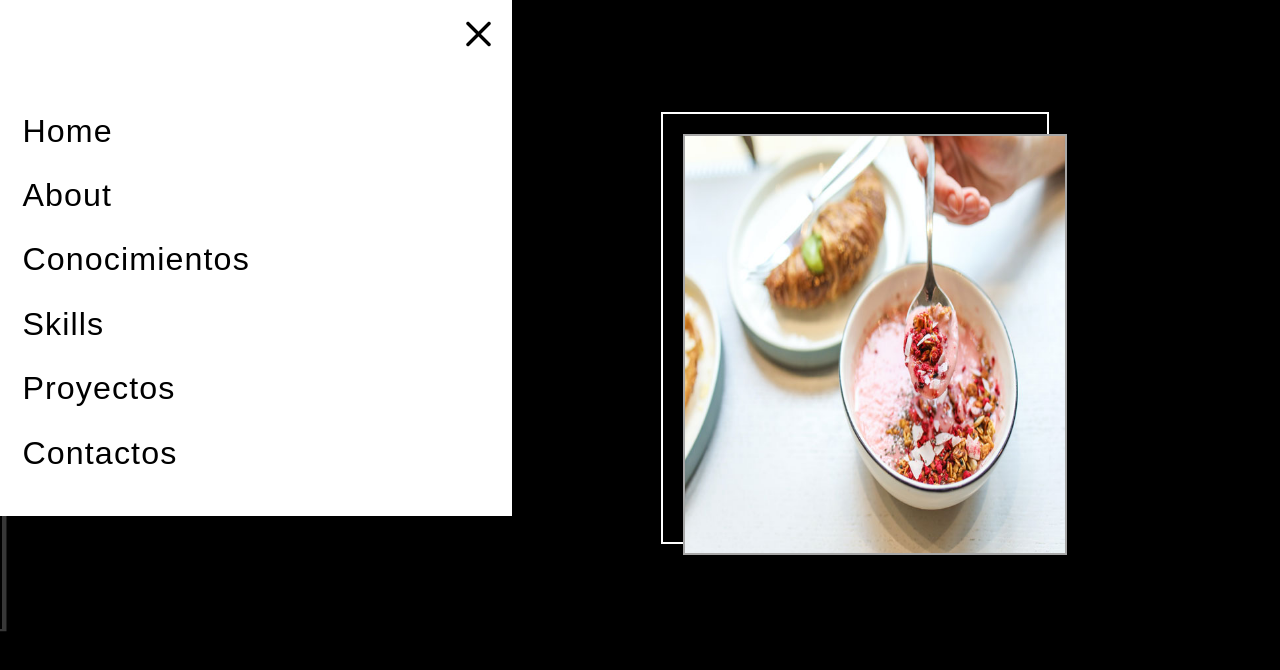
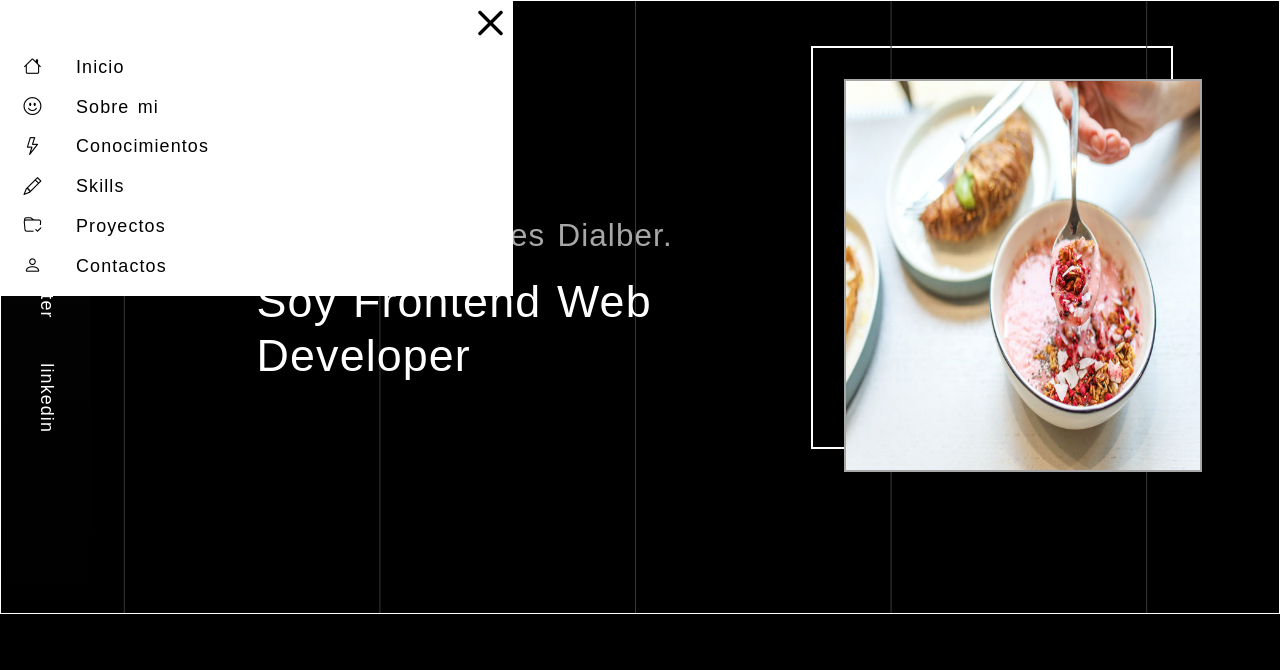
Before and after one commit to Dialber/Dialber.github.io, an Angular app: page / in a window 1280 px wide. Both pictures are taken after a click on the button 51 px from the left and 73 px from the top of the page. Shown: the top 670 px of the page. Built offline with nearby package versions, Linux system fonts and the light colour scheme.

Commit message:
REFACTOR: Cambios en el header y el menu
Cambios en el comportamiento del menu,header adaptado a todos los dispositivos

```diff
--- a/src/app/header-module/components/header/header.component.html
+++ b/src/app/header-module/components/header/header.component.html
@@ -1,6 +1,10 @@
 <header class="header">
-    <app-menu *ngIf="hide"></app-menu>
+    <app-menu *ngIf="hide" class="appMenu"></app-menu>
+    <div class="containerMenu">
         <button class="bi bi-list-nested menu" (click)=showMenu()></button>
+        <app-social-media></app-social-media>
+    </div>
+    <div class="data">
         <div class="container">
             <p class="nombre">{{nombre}}</p>
             <h1 class="h1">{{h1}}</h1>
@@ -8,5 +12,6 @@
         <div class="personal">
             <img class="img" src="assets/img/small.jpg" alt="" srcset="">
         </div>
+    </div>
     <a href="" class="contact">{{contact}}</a>
 </header>
--- a/src/app/header-module/components/header/header.component.scss
+++ b/src/app/header-module/components/header/header.component.scss
@@ -3,23 +3,35 @@
     position: relative;
     display: flex;
     flex-direction: column;
-    justify-content: space-between;
-    align-items: center;
-    padding-top: 2rem;
-    >*{
-        margin-bottom: 3rem;
-    }
+    justify-content: flex-start;
+    align-items: flex-start;
     &::after{
         content: "";
         height: 100%;
         width: .1rem;
-        box-shadow: .1rem 0 0 .1rem $color-lines;
         position: absolute;
         top: 0;
         left: 0;
     }
     .menu{
-        margin-bottom: 1rem;
+        margin: 1.2rem 0 3rem 1rem;
+    }
+}
+
+.containerMenu{
+    margin: 0;
+    flex-direction: column;
+    justify-content: flex-start;
+    display: flex;
+    position: relative;
+}
+
+.data{
+    display: flex;
+    flex-direction: column;
+    align-self: center;
+    >*{
+        margin-bottom: 3rem;
     }
 }
 .nombre,h1{
@@ -28,23 +40,23 @@
 .nombre{
     color: $gray;
     text-align: left;
+    margin-bottom: 1rem;
 }
 app-menu{
     position: absolute;
-    top: 0;
-    left: 0;
-    width: 100%;
+    z-index: 1000;
+    width: 100vw;
     height: auto;
+    background-color: $color-secundary;
 }
 .menu{
-    align-self: flex-start;
-    margin-left: .8rem;
+
     position: relative;
     z-index: 20;
     color:$color-secundary;
     background-color: transparent;
     border: 0;
-    font-size: 2.5rem;
+    font-size: 1.5rem;
     &:hover{
         cursor: pointer;
     }
@@ -53,9 +65,11 @@ app-menu{
     display: flex;
     flex-flow: column nowrap;
     align-items: flex-start;
-    padding: 0 1rem 0;
     position: relative;
     z-index: 10;
+    width: 85%;
+    margin-left: auto;
+    margin-right: auto;
 }
 
 .img{
@@ -74,33 +88,69 @@ app-menu{
         background-color: transparent;
         border: .1rem solid $color-secundary;
         position: absolute;
-        top: -1rem;
-        left: -1rem;
+        top: -1.5rem;
+        left: -1.5rem;
         z-index: -1;
     }
 }
 .contact{
     display: none;
 }
+app-social-media{
+   display: none;
+}
 @media #{$tablets}{
+    .data{
+        flex-direction: row;
+        align-items: center;
+        width: 80%;
+        margin-left: auto;
+        padding-top: 2.5rem;
+    }
     .header{
         flex-direction: row;
-    }
-    .container,.personal{
-        width: 40%;
+        background: linear-gradient(90deg, rgba(255,255,255,0) 48%, $color-lines 48%, $color-lines 48.5%, rgba(255,255,255,0) 48.5%);
+        background-size: 20%;
+        background-origin: margin-box;
     }
     .personal{
+        width: 35%;
         margin-top: 4rem;
+        position: relative;
+        top: -3rem;
+    }
+
+    .container{
+        width:50%;
+        padding: 0;
+        margin-left: 0;
     }
     .contact{
         width: 20%;
     }
+    .containerMenu{
+        position: absolute;
+        top: 0;
+        height: 27rem;
+        width: 4rem;
+        background: linear-gradient(to bottom, rgba(28,28,28,0.17130602240896353) 0%, rgba(0,0,0,0) 100%);
+        .menu{
+            margin-left: 0;
+        }
+    }
+    app-social-media{
+        display: flex;
+        transform: rotate(90deg);
+    }
 }
 @media #{$desktops}{
-    .container,.personal{
-        width: 30%;
+    app-menu{
+        width: 40vw;
     }
-    app-menu{
-        width: 40%;
+
+}
+@media #{$large-desktops}{
+    .personal{
+        margin-left: 0;
     }
 }
--- a/src/app/header-module/header-module.module.ts
+++ b/src/app/header-module/header-module.module.ts
@@ -2,6 +2,7 @@ import { NgModule } from '@angular/core';
 import { CommonModule } from '@angular/common';
 import { HeaderComponent } from './components/header/header.component';
 import { MenuModule } from '../menu-module/menu-module.module';
+import { SharedModule } from '../shared-module/shared.module';
 
 
 
@@ -11,7 +12,8 @@ import { MenuModule } from '../menu-module/menu-module.module';
   ],
   imports: [
     CommonModule,
-    MenuModule
+    MenuModule,
+    SharedModule
   ],
   exports:[HeaderComponent]
 })
--- a/src/app/menu-module/menu/menu.component.html
+++ b/src/app/menu-module/menu/menu.component.html
@@ -1,6 +1,6 @@
 <nav class="menu ">
     <button class="close bi bi-x" (click)=hideMenu()></button>
     <ul class="menu__ul">
-      <li *ngFor="let item of list" class="menu__li"><a href='http://' class="link">{{item}}</a></li>
+      <li *ngFor="let item of list" class="menu__li"><a href='#' class="link bi" #link>{{item}}</a></li>
     </ul>
 </nav>
--- a/src/app/menu-module/menu/menu.component.scss
+++ b/src/app/menu-module/menu/menu.component.scss
@@ -1,23 +1,20 @@
 @import"../../../styles/vars";
 .menu{
-    position: absolute;
-    left: 0;
-    top: 0;
-    background-color: $color-secundary;
-    z-index: 100;
     width: 100%;
     display: flex;
     flex-direction: column;
 }
 .menu__ul{
     padding: 0;
+    margin: 0;
+    margin-bottom: .5rem;
 }
 .close{
     align-self: flex-end;
     padding: 0;
     border: 0;
-    width: 3rem;
-    height: 3rem;
+    width: 2rem;
+    height: 2rem;
     display: flex;
     justify-content: center;
     align-items: center;
@@ -48,7 +45,16 @@
     &:hover{
         color: $color-secundary;
     }
+    &::before{
+        margin-right: 1.5rem;
+    }
 }
 .hide{
     transform: translateX(-100%);
 }
+@media #{$tablets}{
+
+}
+@media #{$desktops}{
+
+}
--- a/src/app/menu-module/menu/menu.component.ts
+++ b/src/app/menu-module/menu/menu.component.ts
@@ -1,4 +1,4 @@
-import { Component, OnInit } from '@angular/core';
+import { Component, ElementRef, OnInit, QueryList, ViewChildren,Renderer2, AfterViewInit } from '@angular/core';
 import { MenuService } from 'src/app/core-module/services/menu.service';
 
 @Component({
@@ -6,17 +6,49 @@ import { MenuService } from 'src/app/core-module/services/menu.service';
   templateUrl: './menu.component.html',
   styleUrls: ['./menu.component.scss']
 })
-export class MenuComponent implements OnInit {
+export class MenuComponent implements OnInit,AfterViewInit {
 
   list:string[];
-  constructor(private menuService:MenuService) {
-    this.list=["Home","About","Conocimientos","Skills","Proyectos","Contactos"]
+  constructor(private menuService:MenuService,private render:Renderer2) {
+    this.list=["Inicio","Sobre mi","Conocimientos","Skills","Proyectos","Contactos"]
    }
+  ngAfterViewInit(): void {
+    this.AddClass();
+  }
+
+   @ViewChildren("link") menu!:QueryList<ElementRef>;
 
   ngOnInit(): void {
+
   }
   hideMenu():void{
     this.menuService.ChangeValue();
   }
+  private AddClass():void{
+    this.menu.forEach(element => {
+      var value:string;
+      value=element.nativeElement.innerText;
+      switch (value) {
+        case "Inicio":
+          this.render.addClass(element.nativeElement,"bi-house");
+          break;
+        case "Sobre mi":
+          this.render.addClass(element.nativeElement,"bi-emoji-smile");
+          break;
+        case "Conocimientos":
+          this.render.addClass(element.nativeElement,"bi-lightning");
+          break;
+        case "Skills":
+          this.render.addClass(element.nativeElement,"bi-pencil");
+          break;
+        case "Proyectos":
+          this.render.addClass(element.nativeElement,"bi-folder-check");
+          break;
+        default:
+          this.render.addClass(element.nativeElement,"bi-person");
+          break;
+      }
+    });
+  }
 
 }
--- a/src/app/shared-module/components/social-media/social-media.component.html
+++ b/src/app/shared-module/components/social-media/social-media.component.html
@@ -1,3 +1,3 @@
-<ul>
-    <li *ngFor="let item of list">{item}</li>
+<ul class="social">
+    <li *ngFor="let item of list" class="social__li"><a href="" class="social__a">{{item}}</a></li>
 </ul>
--- a/src/app/shared-module/components/social-media/social-media.component.scss
+++ b/src/app/shared-module/components/social-media/social-media.component.scss
@@ -0,0 +1,20 @@
+@import"../../../../styles/vars";
+.social{
+    display: flex;
+    width: auto;
+    height: auto;
+    padding: 0;
+    margin: 0;
+}
+.social__li{
+    flex: 1;
+    display: flex;
+    margin-left: 1rem;
+}
+.social__a{
+    color:$color-secundary;
+    padding: 0 .5rem;
+    &:focus{
+        box-shadow: 0 0 .2rem 0 $color-secundary;
+    }
+}
--- a/src/app/shared-module/shared.module.ts
+++ b/src/app/shared-module/shared.module.ts
@@ -12,6 +12,7 @@ import { SocialMediaComponent } from './components/social-media/social-media.com
   imports: [
     CommonModule,
     SharedRoutingModule
-  ]
+  ],
+  exports:[SocialMediaComponent]
 })
 export class SharedModule { }
--- a/src/styles/_base.scss
+++ b/src/styles/_base.scss
@@ -1,7 +1,7 @@
 @import "./vars";
 @font-face {
-    font-family:'Montserrat', sans-serif;
-    src: ('assets/fonts/Monserrat/Montserrat-ExtraLight.ttf');
+    font-family:'OpenSans', sans-serif;
+    src: ('assets/fonts/Open_Sans/static/OpenSans/OpenSans-Bold.ttf');
 }
 body{
     width: 100%;
@@ -9,12 +9,12 @@ body{
     margin: 0 auto;
     color: $color-secundary;
     background-color: $color-primary;
-    font-family:'Montserrat', sans-serif;
+    font-family:'OpenSans', sans-serif;
     font-size: 90%;
     letter-spacing: $letter-spacing;
     word-spacing: $word-spacing;
     line-height:$line-height;
-
+    border: .001rem solid $color-secundary;
 }
 *{
     box-sizing: border-box;
@@ -98,12 +98,16 @@ li{
         font-size: 1.2rem;
     }
     h1{
-        font-size: $font-h1;
+       /*  font-size: $font-h1*1.2; */
+        line-height: 1.2;
     }
 }
 @media #{$desktops}{
     html, body{
         font-size: 1.3rem;
+    }
+    h1{
+        /* font-size: $font-h1*1.4; */
     }
 }
 @media #{$large-desktops}{
--- a/src/styles/_vars.scss
+++ b/src/styles/_vars.scss
@@ -23,7 +23,7 @@ $four-k:"(min-width:160rem)";//4k...1760px and up
 $font-h1:2rem;
 $font-h2:1.7rem;
 $font-p:1.40rem;
-$font-a:1.4375rem;
+$font-a:.8rem;
 $font-span:2.98rem;
 $font-btn:1.5rem;
 $line-height:1.5rem;
```
Lines whose indentation alone changed are shown as unchanged.
